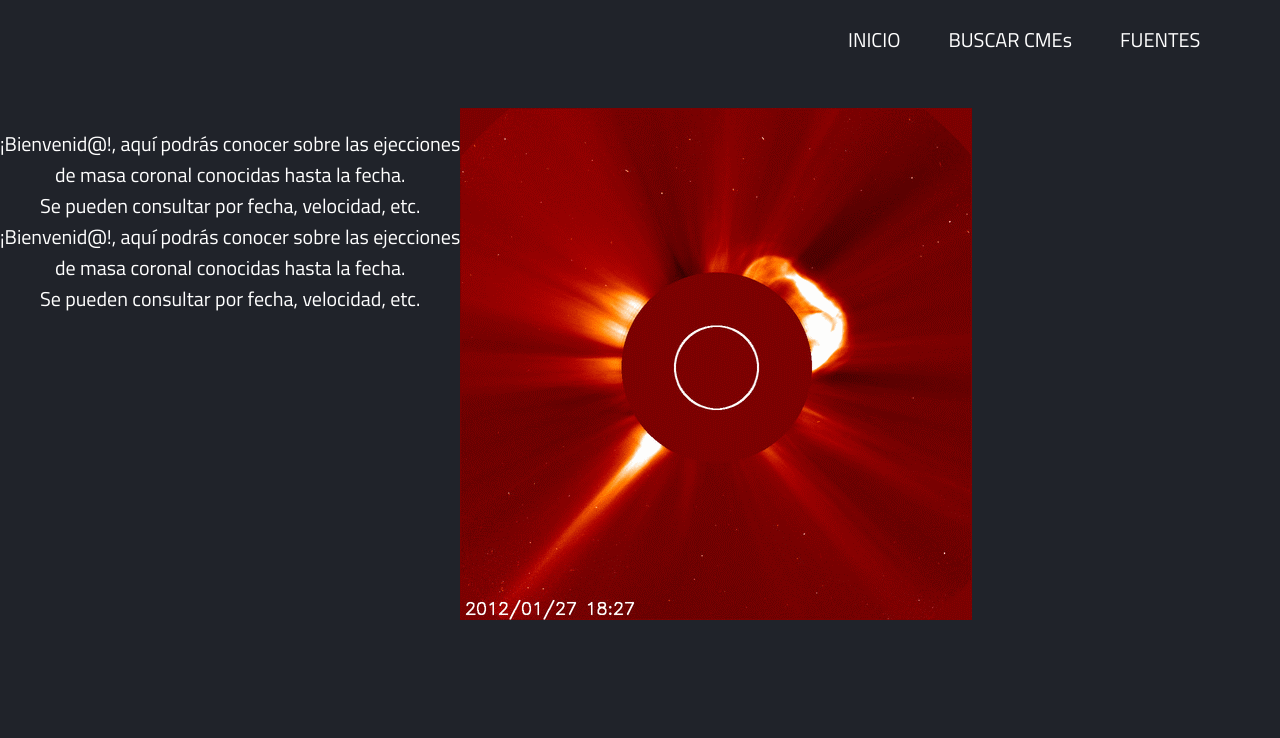
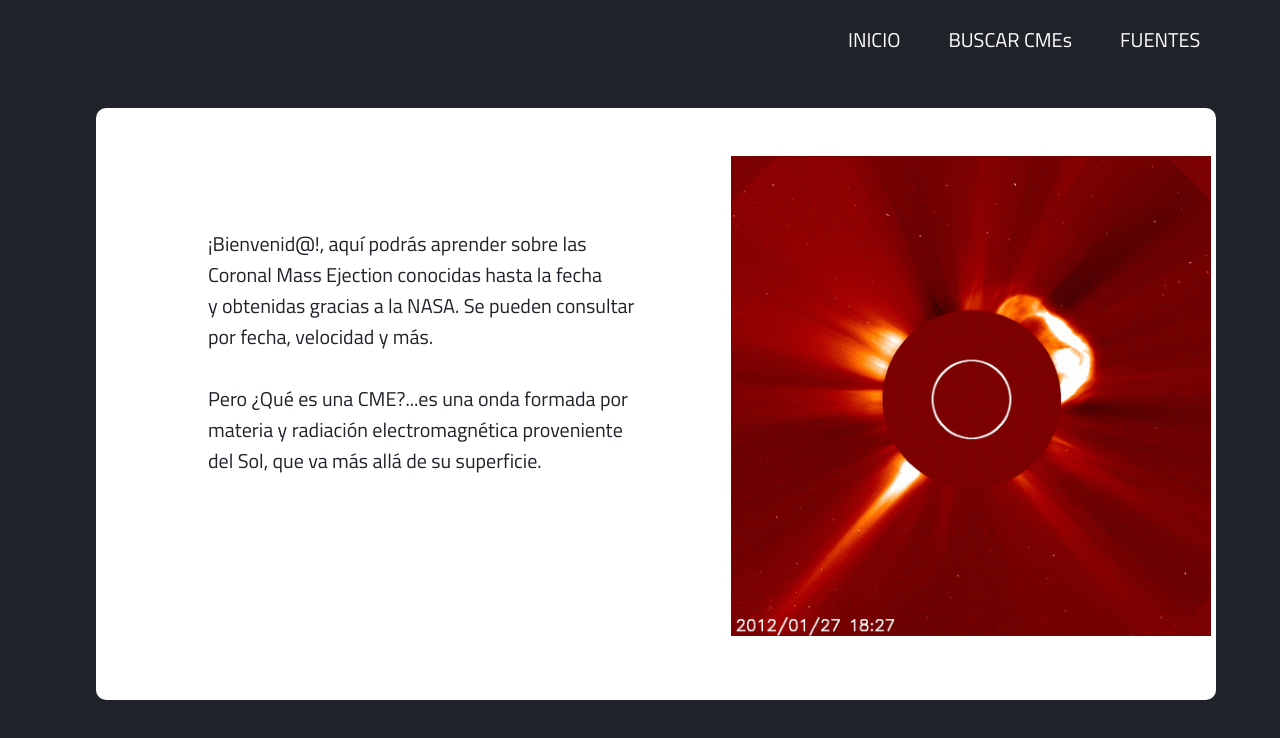
Before and after one commit to Bere333/RunaHR-Test, a React (Create React App) app in the folder my-app/: page / in a window 1280 px wide. Shown: the top 738 px of the page. Built offline with nearby package versions, Linux system fonts and the light colour scheme.

Commit message:
se arreglo el estilo de la pagina

```diff
--- a/my-app/src/Views/Home/Home.js
+++ b/my-app/src/Views/Home/Home.js
@@ -20,22 +20,21 @@ class Home extends Component {
     render() {
     return (
       <section className="home-section">
-        <Navbar/>
+        <div>
+          <Navbar/>
+        </div>
         <div className="box-home">
-          <div>
-             <p>
-             ¡Bienvenid@!, aquí podrás conocer sobre las ejecciones <br></br>
-             de masa coronal conocidas hasta la fecha.<br></br>
-             Se pueden consultar por fecha, velocidad, etc.<br></br>
-             ¡Bienvenid@!, aquí podrás conocer sobre las ejecciones <br></br>
-             de masa coronal conocidas hasta la fecha.<br></br>
-             Se pueden consultar por fecha, velocidad, etc.
+            <p className="text-home">
+             ¡Bienvenid@!, aquí podrás aprender sobre las<br></br>
+             Coronal Mass Ejection conocidas hasta la fecha <br></br>
+             y obtenidas gracias a la NASA. Se pueden consultar <br></br>
+             por fecha, velocidad y más.<br></br><br></br>
+             Pero ¿Qué es una CME?...es una onda formada por<br></br>
+             materia y radiación electromagnética proveniente<br></br>
+             del Sol, que va más allá de su superficie.
              </p>
-          </div>
-          <div>
-            <img src={ImgGif} alt="Coronal Mass Ejection"></img>
-          </div>
 
+            <img src={ImgGif} alt="Coronal Mass Ejection" className="img-cme"></img>
         </div>
       </section>
     );
--- a/my-app/src/Views/Home/Home.scss
+++ b/my-app/src/Views/Home/Home.scss
@@ -10,6 +10,25 @@ body{
     margin-top: 0;
     background-color: $color-fondos;
     font-family: $font-fuente;
-    color: white;
+    color: $color-fondos;
     font-size: 20px;
 }
+.box-home{
+    width: 70rem;
+    height: 70vh;
+    display: flex;
+    flex-direction: row;
+    background-color: white;
+    padding: 1vh 0rem 3vh 0rem;
+    margin-left: 6rem;
+    border-radius: 10px;
+}
+.text-home{
+    margin: 14vh 6rem 0rem 7rem;
+    text-align: left;
+}
+.img-cme{
+    width: auto;
+    height: 60vh;
+    margin-top: 5vh;
+}
--- a/my-app/src/Views/Utils/Navbar/Style.scss
+++ b/my-app/src/Views/Utils/Navbar/Style.scss
@@ -15,9 +15,5 @@ ul{
     padding-left: 53rem;
 }
 lo:hover{
-    color: #0066B3;
+    color: #D1372A;
 }
-.box-home{
-    display: flex;
-    flex-direction: row;
-}
```
